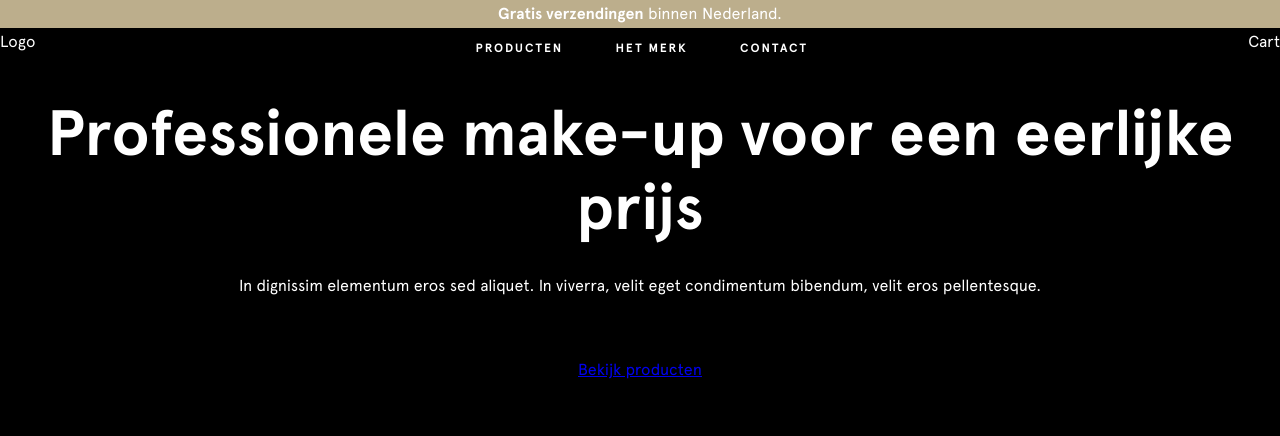
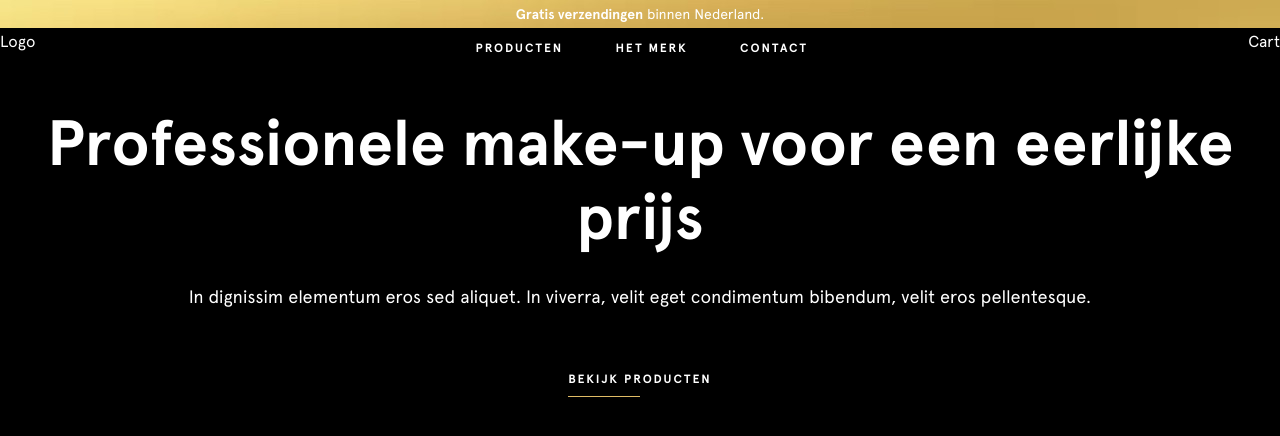
Before and after one commit to snijwater/mbl, a website: page index.html in a window 1280 px wide. Drawn offline with Linux system fonts and the light colour scheme.

Commit message:
Small additions to front-end: link hover states, notification bar

```diff
--- a/index.html
+++ b/index.html
@@ -32,7 +32,7 @@
     <section class="hero">
         <h1 class="hero__title">Professionele make-up voor een eerlijke prijs</h1>
         <p class="hero__description">In dignissim elementum eros sed aliquet. In viverra, velit eget condimentum bibendum, velit eros pellentesque.</p>
-        <a class="hero__link" href="#">Bekijk producten</a>
+        <a class="hero__link" href="#" data-title="Bekijk producten">Bekijk producten</a>
     </section>
 
     <script src="dist/js/main.min.js" charset="utf-8"></script>
--- a/src/scss/1-settings/colors.scss
+++ b/src/scss/1-settings/colors.scss
@@ -6,9 +6,12 @@ $colors: (
   primary: (
     base: #000,
     white: #ffffff,
-    highlight: #BCAE8C,
+    highlight: #E0BC66,
   ),
   secondary: (
     base: #0969A2,
+  ),
+  text: (
+      white-secondary: #999,
   )
 );
--- a/src/scss/4-elements/typography.scss
+++ b/src/scss/4-elements/typography.scss
@@ -20,5 +20,44 @@ p {
 }
 
 p a {
+    display: inline;
     color: color(primary, white);
 }
+
+a {
+    position: relative;
+    display: inline-block;
+
+    padding-bottom: 10px;
+
+    color: color(text, white-secondary);
+
+    font-size: 0.75rem;
+    font-weight: bold;
+    letter-spacing: 2px;
+    text-transform: uppercase;
+    text-decoration: none;
+
+    &::after {
+        content: '';
+        position: absolute;
+        bottom: 0;
+        left: 0;
+
+        width: 100%;
+        height: 1px;
+
+        background-color: color(primary, highlight);
+
+        transform: scaleX(0);
+        transition: 0.6s transform cubic-bezier(0.19, 1, 0.22, 1);
+        transform-origin: center right;
+    }
+
+    &:hover {
+        &::after {
+            transform: scaleX(1);
+            transform-origin: center left;
+        }
+    }
+}
--- a/src/scss/6-components/hero.scss
+++ b/src/scss/6-components/hero.scss
@@ -7,10 +7,18 @@
 
     &__description {
         color: color(primary, white);
+        font-size: 1.125rem;
     }
 
     &__link {
         display: inline-block;
         margin-top: 4rem;
+
+        color: color(primary, white);
+
+        &::after {
+            transform: scaleX(.5);
+            transform-origin: center left;
+        }
     }
 }
--- a/src/scss/6-components/notification-banner.scss
+++ b/src/scss/6-components/notification-banner.scss
@@ -8,6 +8,8 @@
     width: 100%;
 
     background-color: color(primary, highlight);
+    background-image: url('./../../images/gold-texture.jpg');
+    background-size: cover;
 
 
 
@@ -15,6 +17,7 @@
 
     &__text {
         color: color(primary, white);
+        font-size: 0.875rem;
         line-height: 28px;
     }
 }
--- a/src/scss/main.scss
+++ b/src/scss/main.scss
@@ -15,7 +15,6 @@
 @import "6-components/notification-banner";
 @import "6-components/section";
 @import "6-components/slider";
-@import "6-components/slideshow";
 @import "6-components/thank-you";
 
 @import "7-trumps/utilities";
```
Also changed, not shown: dist/css/main.min.css, images/gold-texture.jpg (added).
